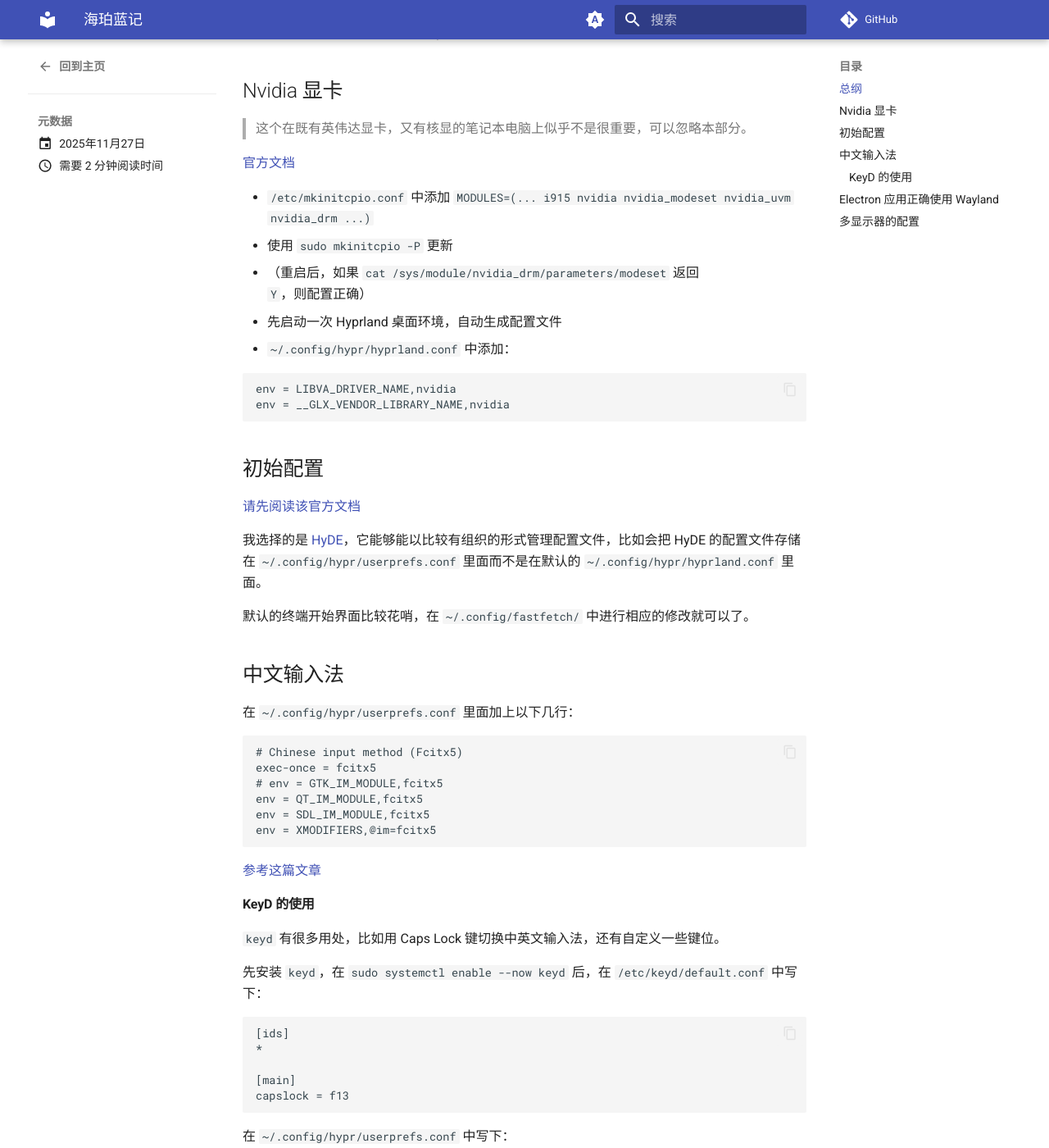
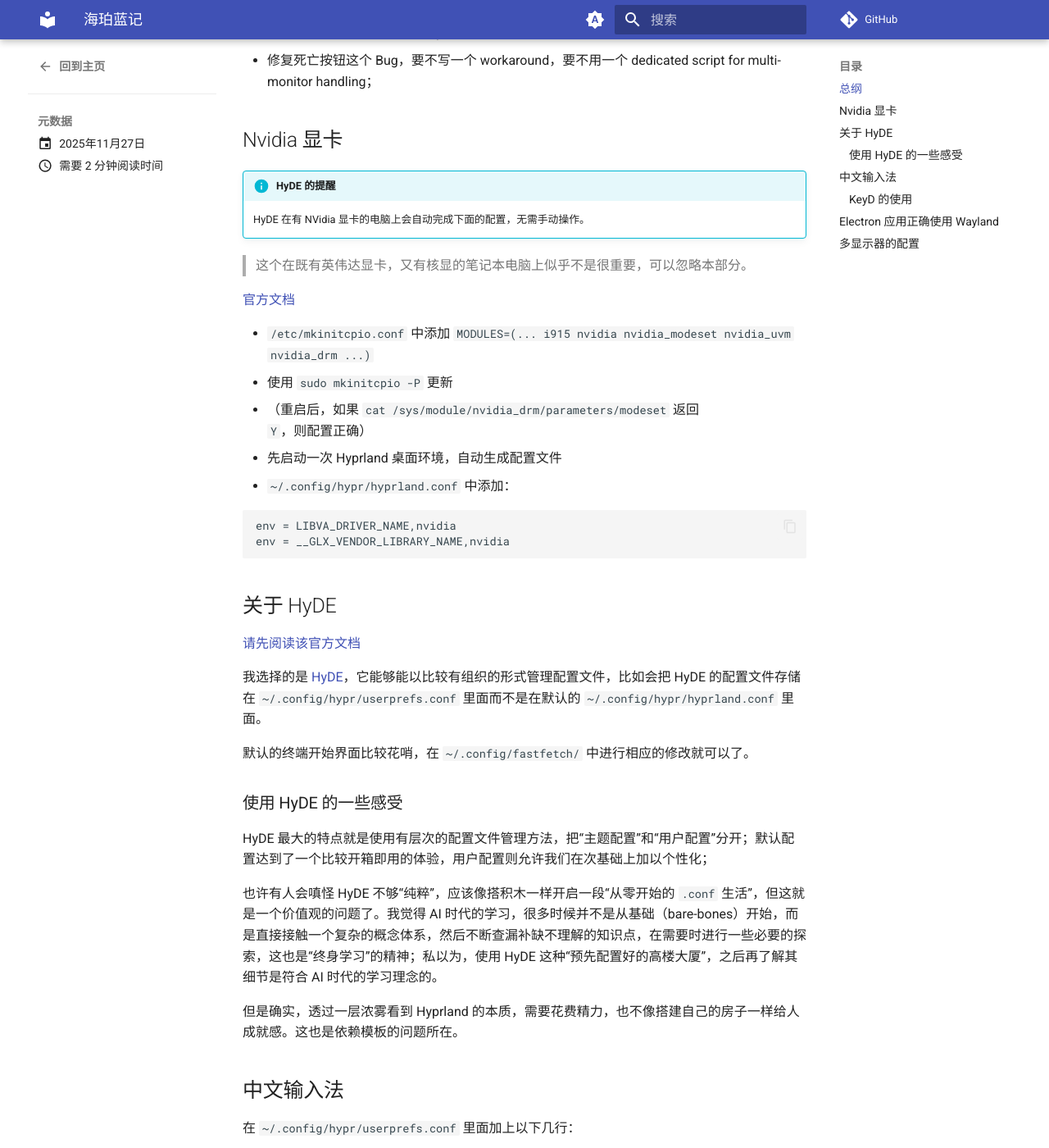
Before and after one commit to xinchengo/blog-zh, an MkDocs documentation site: the page built from docs/posts/linux/20251127-Hyprland.md, in a window 1280 px wide and 1400 px high, scrolled down 462 px. Shown: the whole window at 82% size. Built offline with MkDocs 1.6.1 and Material for MkDocs 9.7.7, drawn with Linux system fonts in a browser that asks for light colours; plug-ins that fetch from the network failed and are left out; comment, search, counter and statistics services are not loaded; some of the changed text lies outside the part shown.

Commit message:
Update Hyprland and NeoVim notes

````diff
--- a/docs/posts/linux/20251127-Hyprland.md
+++ b/docs/posts/linux/20251127-Hyprland.md
@@ -17,8 +17,13 @@
 
 - ~~把 Neovim 的 Markdown 内容配置好，至少把下划线配置好，然后禁用掉一些不必要的 MarkdownLint~~；
 - ~~在 Fcitx5 为中文模式和英文模式的时候在 Kitty 终端中显示不同的光标图案，这样在使用 NeoVim 的时候可以方便很多~~；
+- 修复死亡按钮这个 Bug，要不写一个 workaround，要不用一个 dedicated script for multi-monitor handling；
 
 ## Nvidia 显卡
+
+!!! info "HyDE 的提醒"
+
+    HyDE 在有 NVidia 显卡的电脑上会自动完成下面的配置，无需手动操作。
 
 > 这个在既有英伟达显卡，又有核显的笔记本电脑上似乎不是很重要，可以忽略本部分。
 
@@ -35,13 +40,21 @@
   env = __GLX_VENDOR_LIBRARY_NAME,nvidia
   ```
 
-## 初始配置
+## 关于 HyDE
 
 [请先阅读该官方文档](https://wiki.hypr.land/Getting-Started/Master-Tutorial/)
 
 我选择的是 [HyDE](https://github.com/HyDE-Project/HyDE)，它能够能以比较有组织的形式管理配置文件，比如会把 HyDE 的配置文件存储在 `~/.config/hypr/userprefs.conf` 里面而不是在默认的 `~/.config/hypr/hyprland.conf` 里面。
 
 默认的终端开始界面比较花哨，在 `~/.config/fastfetch/` 中进行相应的修改就可以了。
+
+### 使用 HyDE 的一些感受
+
+HyDE 最大的特点就是使用有层次的配置文件管理方法，把“主题配置”和“用户配置”分开；默认配置达到了一个比较开箱即用的体验，用户配置则允许我们在次基础上加以个性化；
+
+也许有人会嗔怪 HyDE 不够“纯粹”，应该像搭积木一样开启一段“从零开始的 `.conf` 生活”，但这就是一个价值观的问题了。我觉得 AI 时代的学习，很多时候并不是从基础（bare-bones）开始，而是直接接触一个复杂的概念体系，然后不断查漏补缺不理解的知识点，在需要时进行一些必要的探索，这也是“终身学习”的精神；私以为，使用 HyDE 这种“预先配置好的高楼大厦”，之后再了解其细节是符合 AI 时代的学习理念的。
+
+但是确实，透过一层浓雾看到 Hyprland 的本质，需要花费精力，也不像搭建自己的房子一样给人成就感。这也是依赖模板的问题所在。
 
 ## 中文输入法
 
@@ -135,4 +148,4 @@
 binddl = $mainMod, D, $d toggle internal monitor , exec, ~/.config/hypr/toggle_laptop_screen.sh
 ```
 
-但是目前有一个 Bug，就是在没有连接外接显示器的时候，按快捷键无法解除内置显示器不显示的状态。
+但是目前有一个 Bug，就是在没有连接外接显示器的时候，按快捷键无法解除内置显示器不显示的状态（也许这可以称为“死亡按钮”）
````
Also changed, not shown: README.md (+2 -1 lines), docs/posts/linux/20251209-NeoVim.md (+10 -0 lines).
